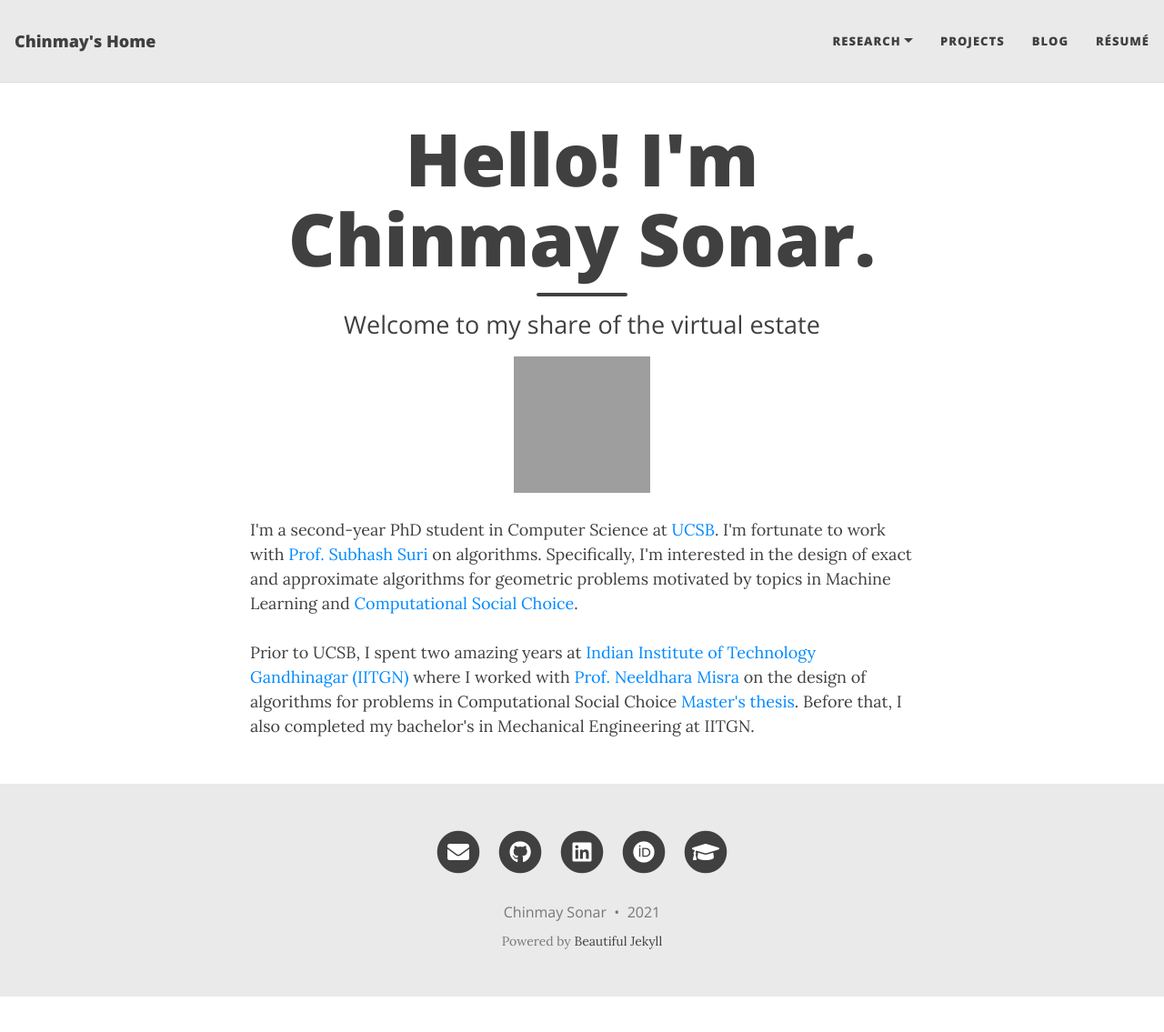
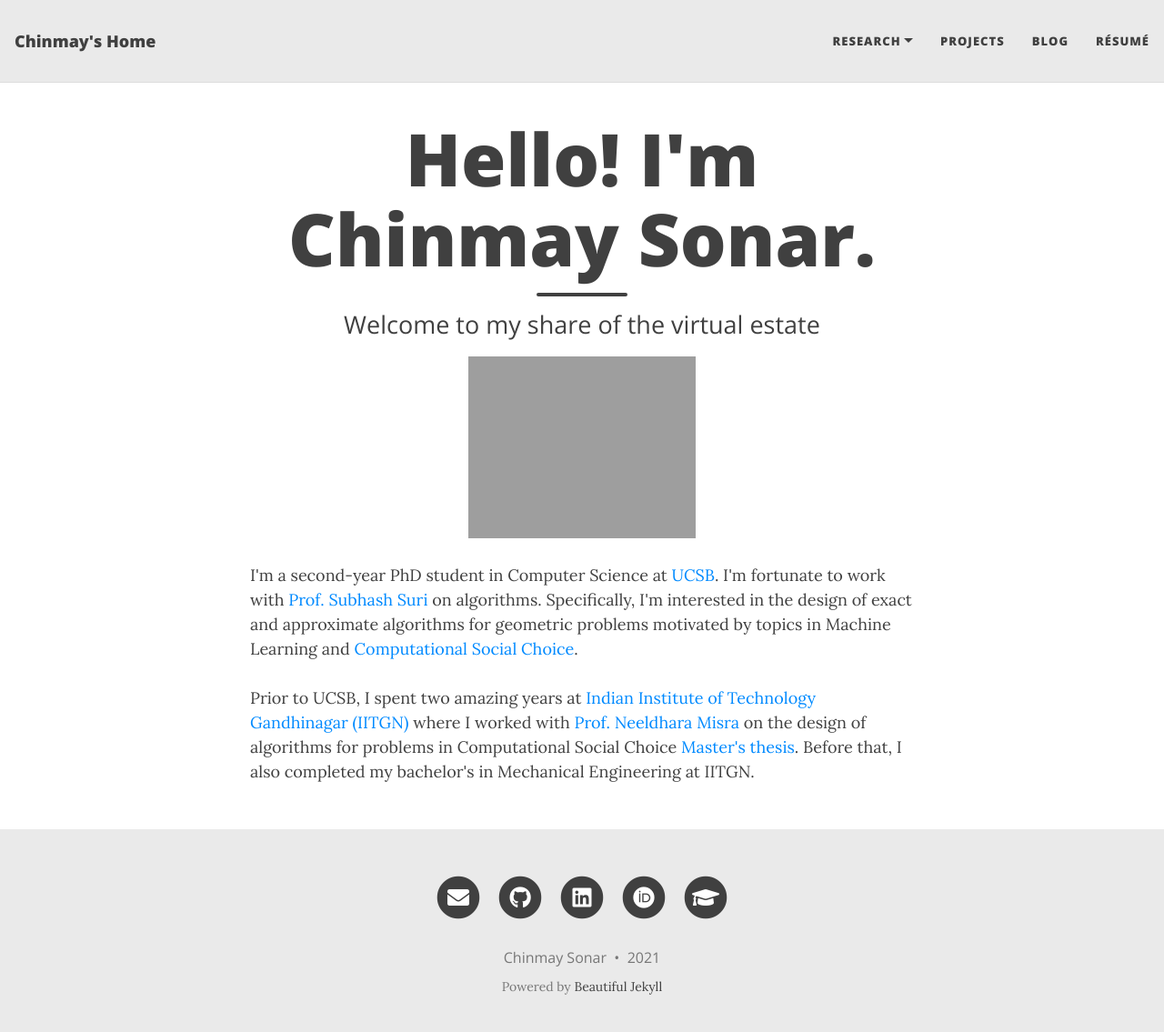
Before and after one commit to ChinmaySonar/chinmaysonar.github.io, a Jekyll site: the page built from index.html, in a window 1280 px wide and 1146 px high. Shown: the top 1135 px of the window at 91% size. Built offline with Jekyll 4.4.1, drawn with Linux system fonts in a browser that asks for light colours; nearby versions of some CDN libraries; the list of posts is cut into pages by our own code; grey boxes are pictures that could not be loaded.

Commit message:
adjust image dimensions

```diff
--- a/index.html
+++ b/index.html
@@ -13,7 +13,7 @@ subtitle: Welcome to my share of the virtual estate
     }
 </style>
 
-<img src="/assets/img/Chinmay.jpeg" alt="Chinmay" style="width:150px;height:150px;">
+<img src="/assets/img/Chinmay.jpeg" alt="Chinmay" style="width:250px;height:200px;">
 
 <br>
 
```
